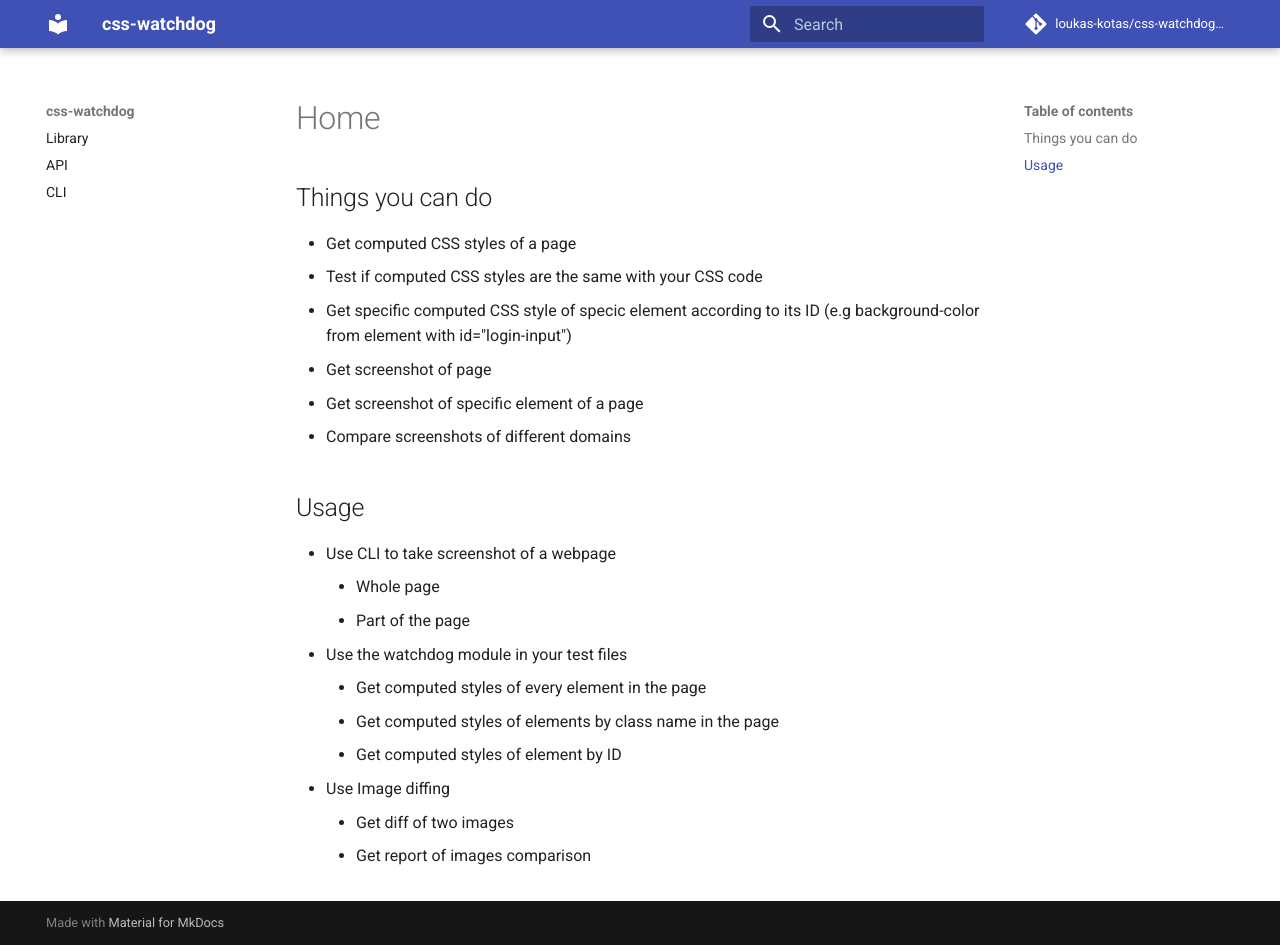
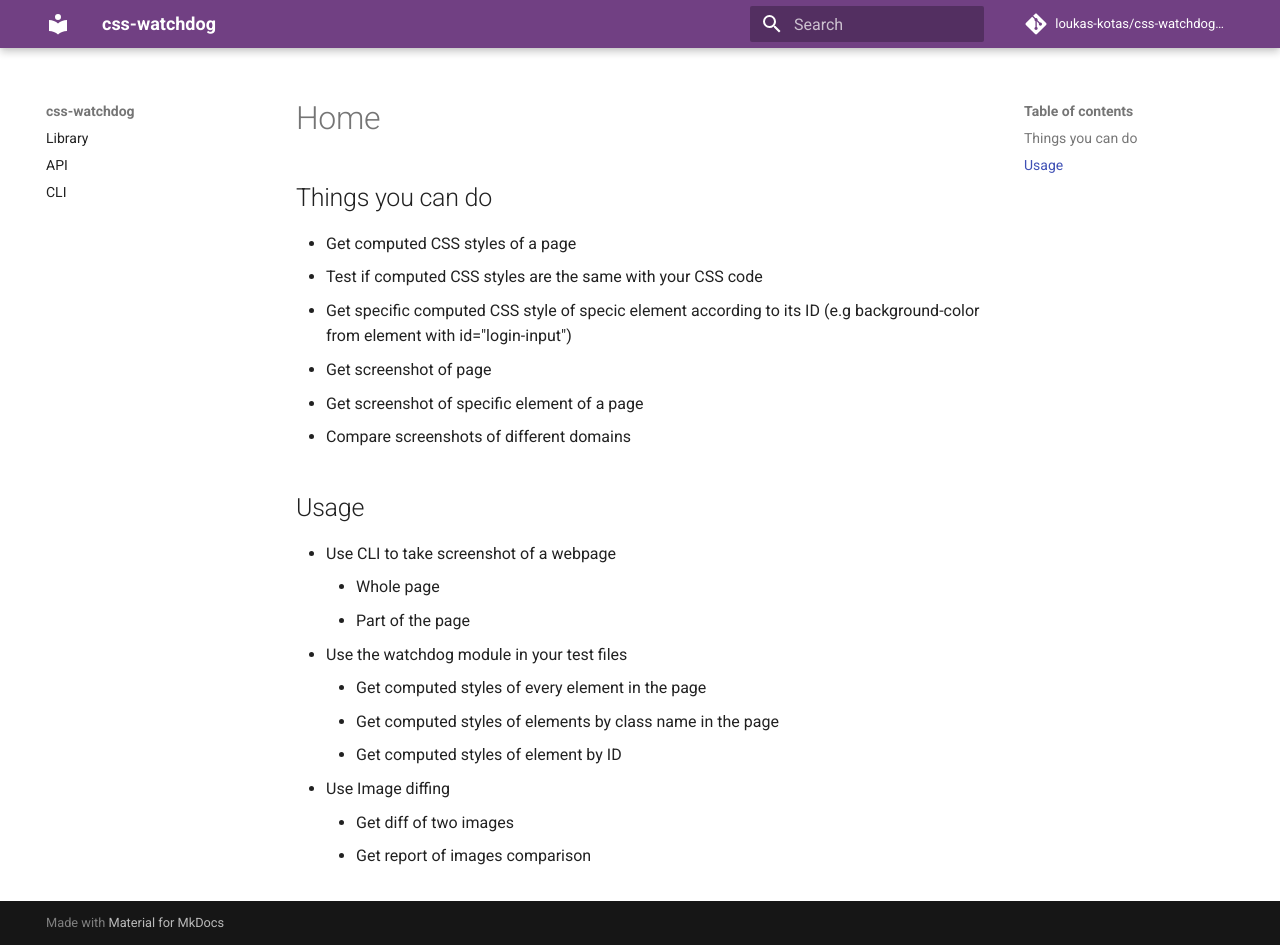
Before and after one commit to loukas-kotas/css-watchdog-docs, an MkDocs documentation site: the page built from docs/index.md, in a window 1280 px wide and 945 px high. Built offline with MkDocs 1.6.1 and Material for MkDocs 9.7.7, drawn with Linux system fonts in a browser that asks for light colours; comment, search, counter and statistics services are not loaded.

Commit message:
change header background color

```diff
--- a/docs/css/style.css
+++ b/docs/css/style.css
@@ -2,3 +2,10 @@
 .md-typeset .md-typeset__table {
     width: 100%;
 }
+
+/* change header background */
+.md-header {
+    background: #714083;
+}
+
+}
```
